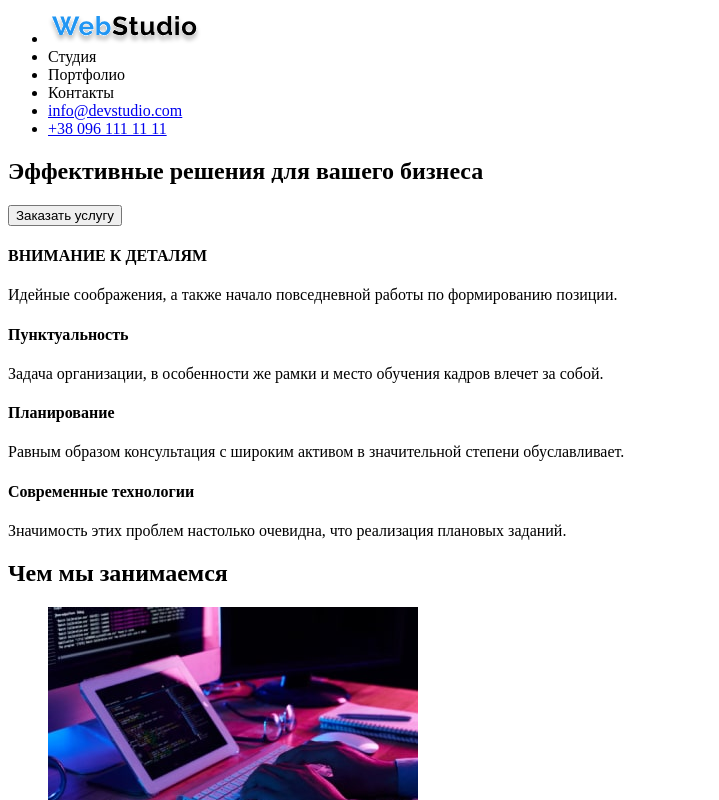
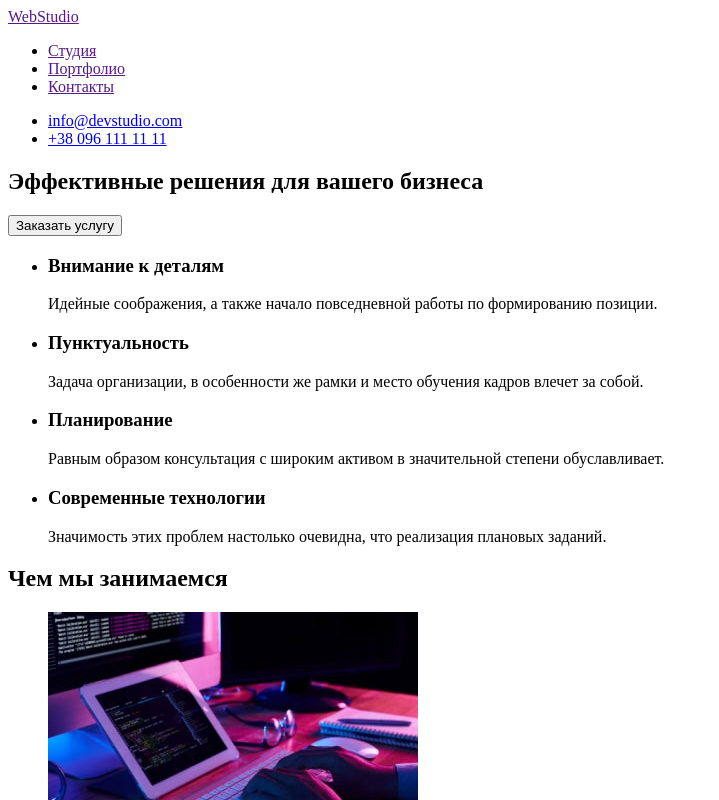
Before and after one commit to Deadpul378/goit-markup-hw-01, a plain HTML site: page index.html in a window 1280 px wide. Shown: the top 800 px of the page, without its empty margins (0-719 px from the left). Drawn offline with Linux system fonts and the light colour scheme.

Commit message:
Update index.html

```diff
--- a/index.html
+++ b/index.html
@@ -9,70 +9,72 @@
 <body>
         <!--Шапка страницы-->
         <header>
+            <nav>
+                <a href="">WebStudio</a>
                 <ul>
-            <li><a href="/images/WebStudio.svg"><img src="/images/WebStudio.svg" alt="Логотип"></a></li>
-            <li>Студия</li>
-            <li>Портфолио</li>
-            <li>Контакты</li>
+                    <li><a href="">Студия</a></li>
+                    <li><a href="">Портфолио</a></li>
+                    <li><a href="">Контакты</a></li>
+                </ul>
+                <ul>
                     <li><a href="mailto:info@devstudio.com">info@devstudio.com</a></li>
                     <li><a href="tel:+38-096-111-11-11"> +38 096 111 11 11</a></li>
                 </ul>
+            </nav>
         </header>
         <main>
             <section>
-                <h2>Эффективные решения для вашего бизнеса</h2>
+                <h1>Эффективные решения для вашего бизнеса</h1>
                 <button type="button">Заказать услугу</button>
             </section>
             <section>
-                <div>
-                    <h4><b>ВНИМАНИЕ К ДЕТАЛЯМ</b></h4>
+                <ul>
+                    <li>
+                        <h3>Внимание к деталям</h3>
                         <p>Идейные соображения, а также начало повседневной работы по формированию позиции.</p>
-                </div>
-                <div>
-                    <h4>Пунктуальность</h4>
+                    </li>
+                    <li>
+                        <h3>Пунктуальность</h3>
                         <p>Задача организации, в особенности же рамки и место обучения кадров влечет за собой.</p>
-                </div>
-                <div>
-                    <h4>Планирование</h4>
+                    </li>
+                    <li>
+                        <h3>Планирование</h3>
                         <p>Равным образом консультация с широким активом в значительной степени обуславливает.</p>
-                </div>
-                <div>
-                    <h4>Современные технологии</h4>
+                    </li>
+                    <li>
+                        <h3>Современные технологии</h3>
                         <p>Значимость этих проблем настолько очевидна, что реализация плановых заданий.</p>
-                </div>
+                    </li>
+                </ul>
             </section>
             <section>
                 <h2>Чем мы занимаемся</h2>
                 <ul>
-                    <li><img src="/images/box1.jpg" alt="A" width="370" height="294"></li>
-                    <li><img src="/images/box2.jpg" alt="B" width="370" height="294"></li>
-                    <li> <img src="/images/box3.jpg" alt="C" width="370" height="294"></li>
+                    <li><img src="./images/box1.jpg" alt="Планшет с клавиатурой" width="370" height="294"></li>
+                    <li><img src="./images/box3.jpg" alt="Телефон и ноутбук" width="370" height="294"></li>
+                    <li> <img src="./images/box2.jpg" alt="Планшет с стилусом" width="370" height="294"></li>
                 </ul>
-
-
-
-
             </section>
             <section>
                 <h2>Наша команда</h2>
                 <ul>
                     <li>
-                        <img src="./images/worker1.jpg " alt="a" width="270" height="260">
+                        <img src="./images/worker1.jpg " alt="Игорь Демьяненко" width="270" height="260">
                         <p>Игорь Демьяненко</p>
                         <p lang="en">Product Designer</p>
                     </li>
                     <li>
-                        <img src="./images/worker2.jpg" alt="b" width="270" height="260">
+                        <img src="./images/worker2.jpg" alt="Ольга Репина" width="270" height="260">
                         <p>Ольга Репина</p>
                         <p lang="en">Frontend Developer</p>
                     </li>
                     <li>
-                        <img src="./images/worker3.jpg" alt="c" width="270" height="260">
+                        <img src="./images/worker3.jpg" alt="Николай Тарасов" width="270" height="260">
                         <p>Николай Тарасов</p>
                         <p lang="en">Marketing</p>
                     </li>
                     <li>
-                        <img src="./images/worker4.jpg" alt="d"  width="270" height="260">
+                        <img src="./images/worker4.jpg" alt="Михаил Ермаков"  width="270" height="260">
                         <p>Михаил Ермаков</p>
                         <p lang="en">UI Designer</p>
                     </li>
@@ -81,12 +83,14 @@
 
         </main>
         <footer>
+            <a href="">WebStudio</a>
+            <address><a href="https://goo.gl/maps/usRxasDixCcgagAA9" target="_blank">г. Киев, пр-т Леси Украинки, 26</a></address>
+            <address>
                 <ul>
-                <li><a href="/images/WebStudio.svg"><img src="/images/WebStudio.svg" alt="Логотип"></a></li>
-                <li><a href="https://goo.gl/maps/usRxasDixCcgagAA9" target="_blank">г. Киев, пр-т Леси Украинки, 26</a></li>
                     <li><a href="mailto:info@devstudio.com">info@devstudio.com</a></li>
                 <li><a href="tel:+38-096-111-11-11">+38 096 111 11 11</a></li>
                 </ul>
+            </address>
         </footer>
 </body>
 </html>
```
Lines whose indentation alone changed are shown as unchanged.
